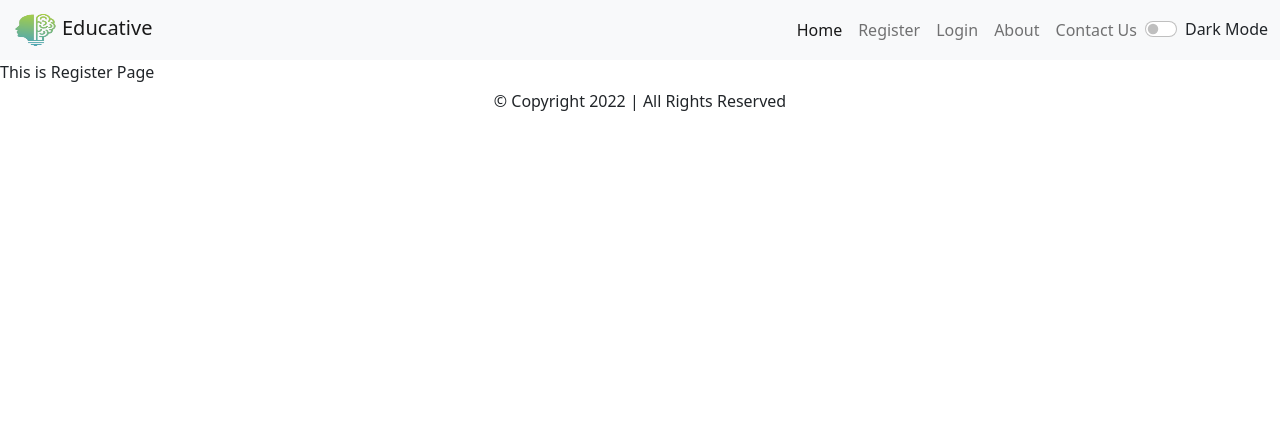
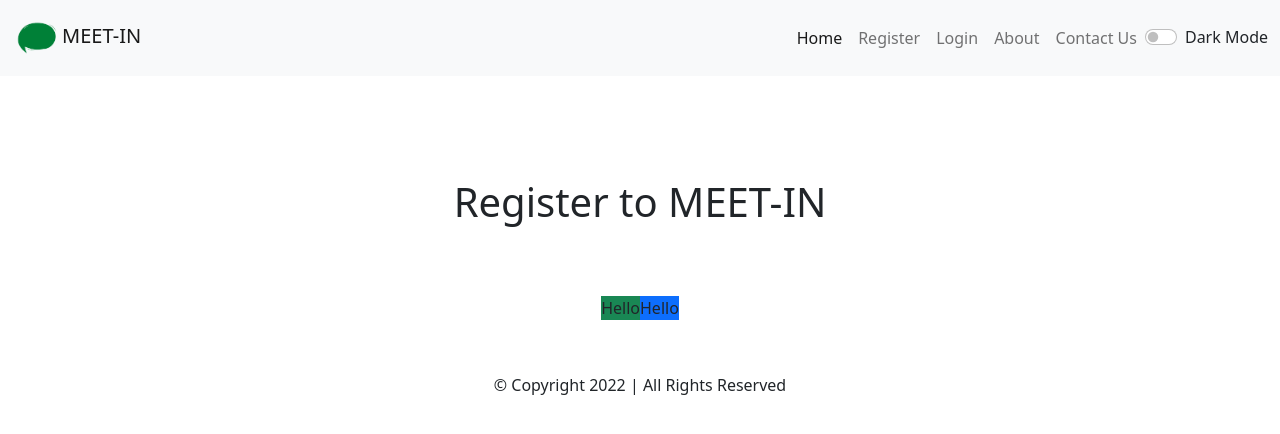
Before and after one commit to vaibhav537/GURUCOOL, a Next.js app: page /register in a window 1280 px wide. Shown: the top 434 px of the page. Built offline with nearby package versions, Linux system fonts and the light colour scheme.

Commit message:
changed the logo and name

```diff
--- a/pages/Navbar.js
+++ b/pages/Navbar.js
@@ -8,8 +8,8 @@ const Navbar = (props) => {
       <nav className={`navbar navbar-expand-lg navbar-${props.mode} bg-${props.mode}`}>
         <div className="container-fluid">
           <Link className="navbar-brand" href={'/'}>
-            <img src="/images/logo.png" alt="Bootstrap" width="50" height="34" />
-            Educative
+            <img src="/images/logo.png" alt="Bootstrap" width="50" height="50" />
+            MEET-IN
           </Link>
           <button className="navbar-toggler" type="button" data-bs-toggle="collapse" data-bs-target="#navbarSupportedContent" aria-controls="navbarSupportedContent" aria-expanded="false" aria-label="Toggle navigation">
             <span className="navbar-toggler-icon"></span>
--- a/pages/contact.js
+++ b/pages/contact.js
@@ -58,7 +58,7 @@ const contact = (props) => {
     return (
         <>
             <Head>
-                <title>Educative - Contact Us</title>
+                <title>MEET-IN - Contact Us</title>
                 <meta name="description" content="Generated by developer for the who needs to be thier doubts and want to learn from the expert" />
                 <link rel="icon" href="/images/logo.png" />
             </Head>
--- a/pages/index.js
+++ b/pages/index.js
@@ -4,7 +4,7 @@ export default function Home() {
   return (
     <>
       <Head>
-        <title>Educative</title>
+        <title>MEET-IN</title>
         <meta name="description" content="Generated by developer for the who needs to be thier doubts and want to learn from the expert" />
         <link rel="icon" href="/images/logo.png" />
       </Head>
--- a/pages/login.js
+++ b/pages/login.js
@@ -5,7 +5,7 @@ const login = () => {
     return (
         <>
             <Head>
-                <title>Educative - Login</title>
+                <title>MEET-IN  - Login</title>
                 <meta name="description" content="Generated by developer for the who needs to be thier doubts and want to learn from the expert" />
                 <link rel="icon" href="/images/logo.png" />
             </Head>
--- a/pages/register.js
+++ b/pages/register.js
@@ -1,15 +1,23 @@
 import React from 'react'
 import Head from 'next/head'
 
-const Register = () => {
+const Register = (props) => {
   return (
     <>
       <Head>
-        <title>Educative - Registation</title>
+        <title>MEET-IN - Registation</title>
         <meta name="description" content="Generated by developer for the who needs to be thier doubts and want to learn from the expert" />
         <link rel="icon" href="/images/logo.png" />
       </Head>
-      This is Register Page
+      <p className={`fs-1 text-center text-${props.mode === 'light' ? 'dark' : 'light'} mt-5 pt-5`}>Register to MEET-IN </p>
+      <div className="container d-flex justify-content-center align-items-center p-5">
+        <div className={`bg-success text-${props.mode === 'light' ? 'dark' : 'light'}`}>
+          Hello
+        </div>
+        <div className={`bg-primary text-${props.mode === 'light' ? 'dark' : 'light'}`}>
+          Hello
+        </div>
+      </div>
     </>
   )
 }
--- a/styles/globals.css
+++ b/styles/globals.css
@@ -24,6 +24,28 @@ input[type=number]::-webkit-outer-spin-button {
 }
 
 
+/* width */
+::-webkit-scrollbar {
+  width: 10px;
+}
+
+/* Track */
+::-webkit-scrollbar-track {
+  box-shadow: inset 0 0 5px grey;
+  border-radius: 10px;
+}
+
+/* Handle */
+::-webkit-scrollbar-thumb {
+  background: grey;
+  border-radius: 10px;
+}
+
+/* Handle on hover */
+::-webkit-scrollbar-thumb:hover {
+  background: rgb(189, 186, 186);
+}
+
 @media (prefers-color-scheme: dark) {
   html {
     color-scheme: dark;
```
Also changed, not shown: pages/about.js (+14 -9 lines), public/images/logo.png.
